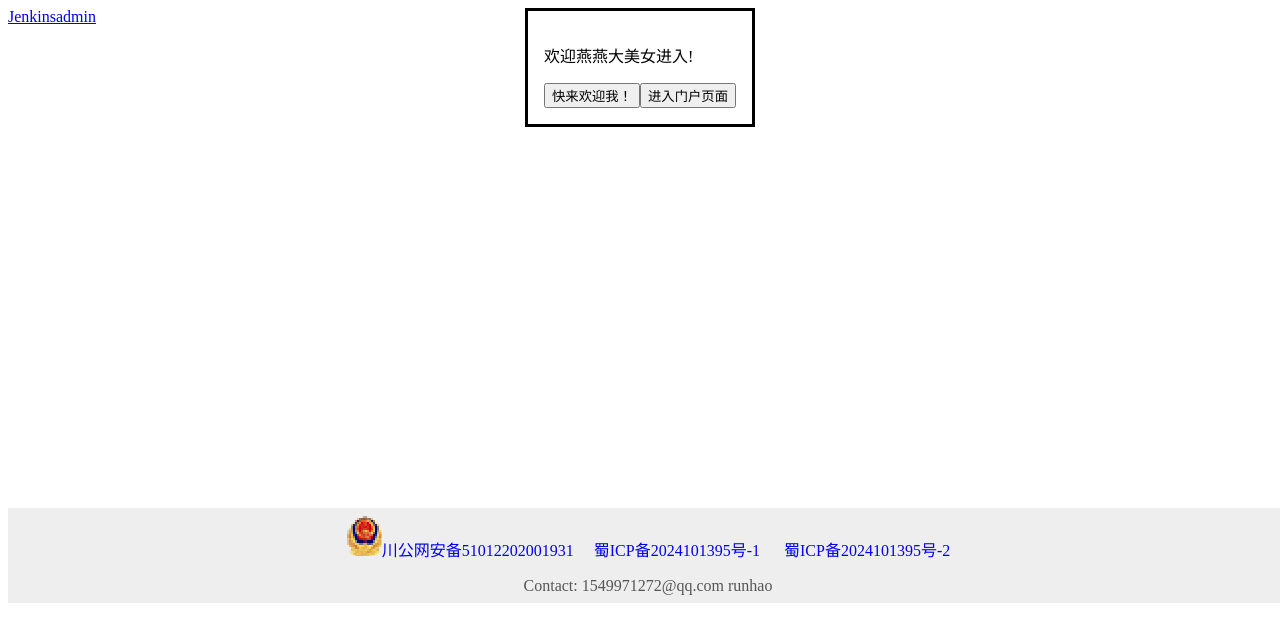
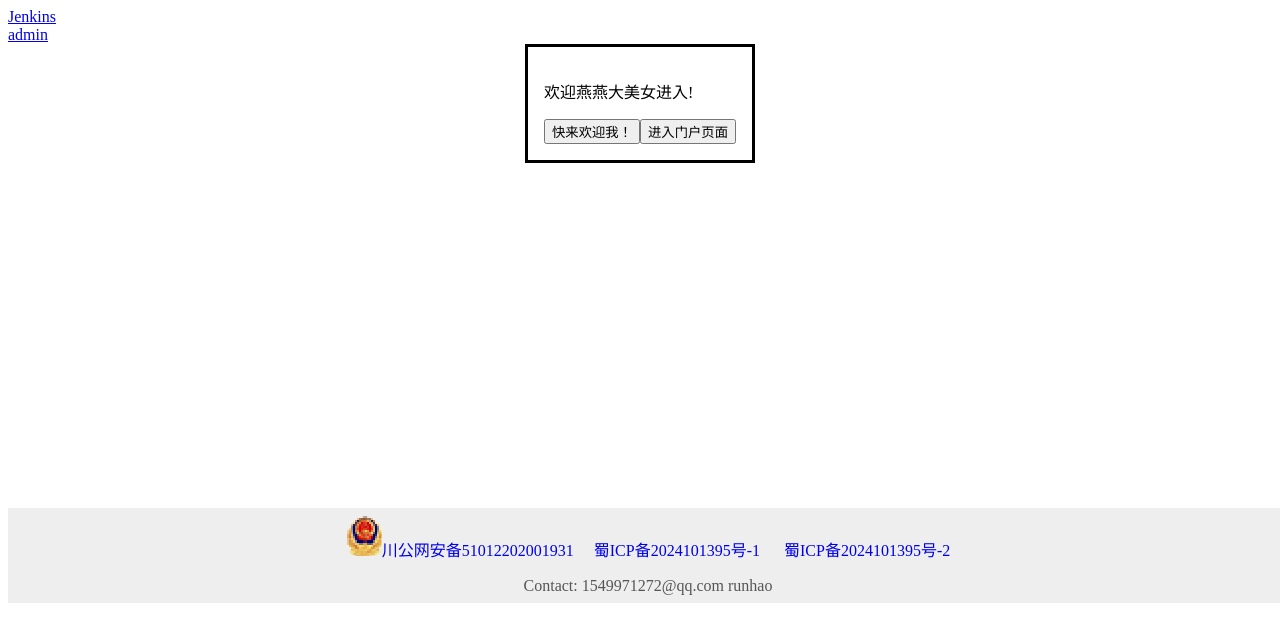
Before and after one commit to runhao/MyWebsiteVue, a Vue app: page / in a window 1280 px wide. Shown: the top 642 px of the page. Built offline with nearby package versions, Linux system fonts and the light colour scheme.

Commit message:
feat: 添加换行

```diff
--- a/src/views/Index.vue
+++ b/src/views/Index.vue
@@ -1,5 +1,10 @@
 <template>
   <div class="content">
+    <div>
+      <a href="http://shiyan520.cn:8080">Jenkins</a>
+      <br>
+      <a href="http://naodongzhizao.com/admin">admin</a>
+    </div>
     <dialog open>
       <p>欢迎燕燕大美女进入!</p>
       <form method="dialog">
@@ -7,10 +12,6 @@
         <button type="button" @click="clickLogin">进入门户页面</button>
       </form>
     </dialog>
-    <div>
-      <a href="http://shiyan520.cn:8080">Jenkins</a>
-      <a href="http://naodongzhizao.com/admin">admin</a>
-    </div>
   </div>
   <Distribution class="footer"/>
 </template>
```
